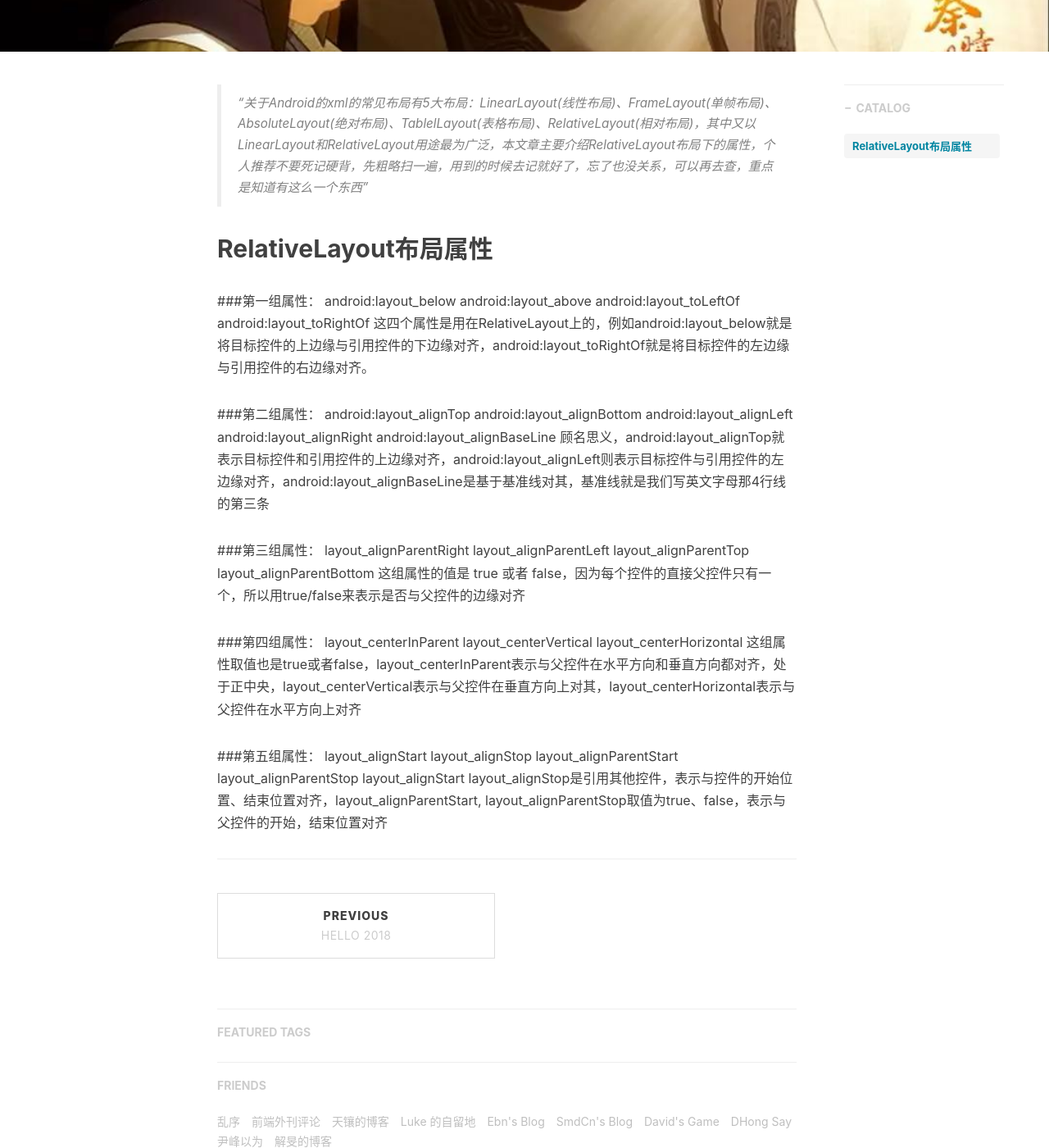
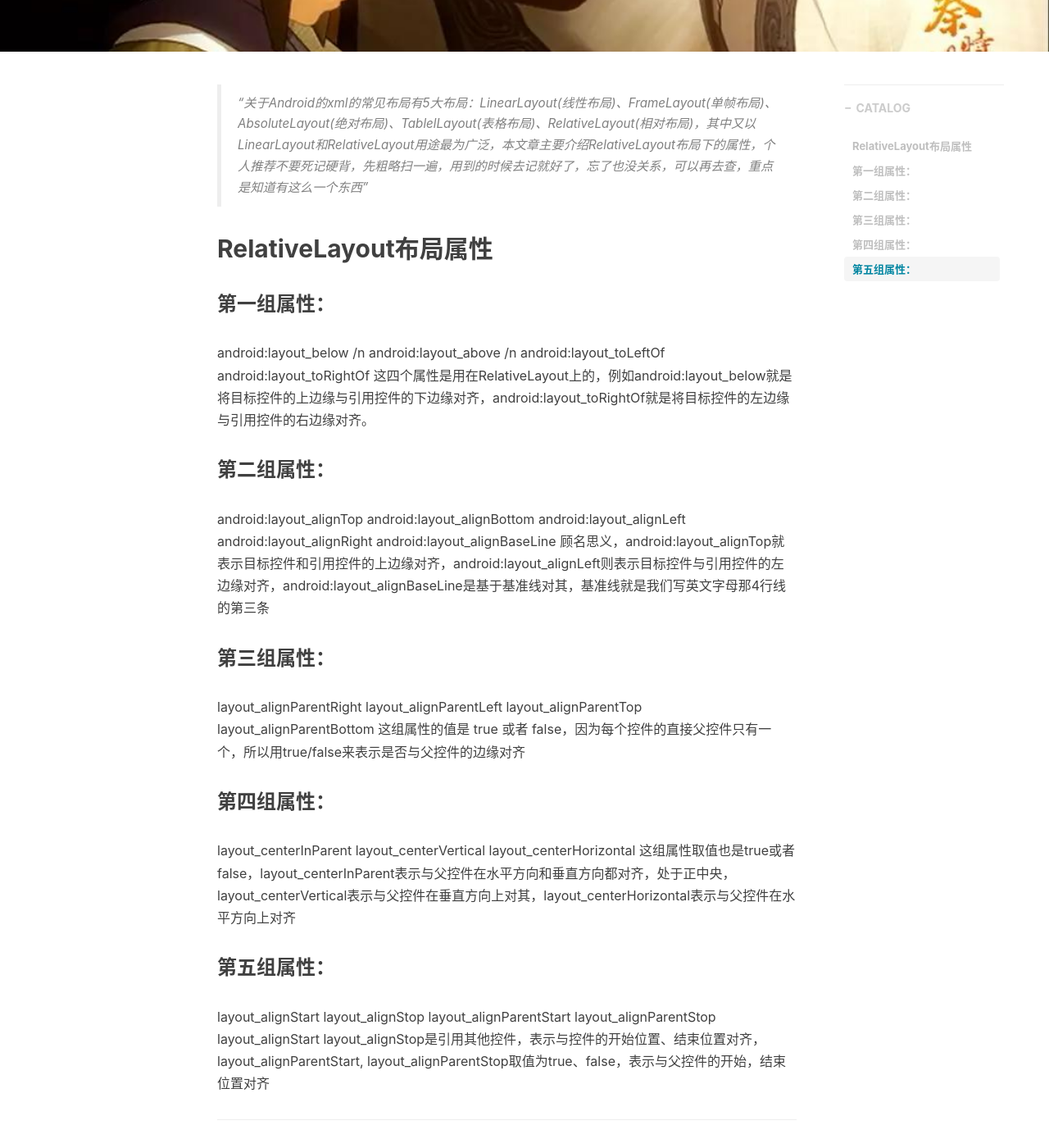
Before and after one commit to Lanxiaofan/Lanxiaofan.github.io, a Jekyll site: the page built from _posts/2019-1-16-RelativeLayout.markdown, in a window 1280 px wide and 1400 px high, scrolled down 460 px. Shown: the whole window at 82% size. Built offline with Jekyll 4.4.1, drawn with Linux system fonts in a browser that asks for light colours; nearby versions of some CDN libraries; comment, search, counter and statistics services are not loaded.

Commit message:
Update 2019-1-16-RelativeLayout.markdown

```diff
--- a/_posts/2019-1-16-RelativeLayout.markdown
+++ b/_posts/2019-1-16-RelativeLayout.markdown
@@ -15,14 +15,14 @@ tags:
 
 ## RelativeLayout布局属性
 
-###第一组属性：
-android:layout_below
-android:layout_above
+### 第一组属性：
+android:layout_below /n
+android:layout_above /n
 android:layout_toLeftOf
 android:layout_toRightOf
 这四个属性是用在RelativeLayout上的，例如android:layout_below就是将目标控件的上边缘与引用控件的下边缘对齐，android:layout_toRightOf就是将目标控件的左边缘与引用控件的右边缘对齐。
 
-###第二组属性：
+### 第二组属性：
 android:layout_alignTop
 android:layout_alignBottom
 android:layout_alignLeft
@@ -30,20 +30,20 @@ android:layout_alignRight
 android:layout_alignBaseLine
 顾名思义，android:layout_alignTop就表示目标控件和引用控件的上边缘对齐，android:layout_alignLeft则表示目标控件与引用控件的左边缘对齐，android:layout_alignBaseLine是基于基准线对其，基准线就是我们写英文字母那4行线的第三条
 
-###第三组属性：
+### 第三组属性：
 layout_alignParentRight
 layout_alignParentLeft
 layout_alignParentTop
 layout_alignParentBottom
 这组属性的值是 true 或者 false，因为每个控件的直接父控件只有一个，所以用true/false来表示是否与父控件的边缘对齐
 
-###第四组属性：
+### 第四组属性：
 layout_centerInParent
 layout_centerVertical
 layout_centerHorizontal
 这组属性取值也是true或者false，layout_centerInParent表示与父控件在水平方向和垂直方向都对齐，处于正中央，layout_centerVertical表示与父控件在垂直方向上对其，layout_centerHorizontal表示与父控件在水平方向上对齐
 
-###第五组属性：
+### 第五组属性：
 layout_alignStart
 layout_alignStop
 layout_alignParentStart
```
